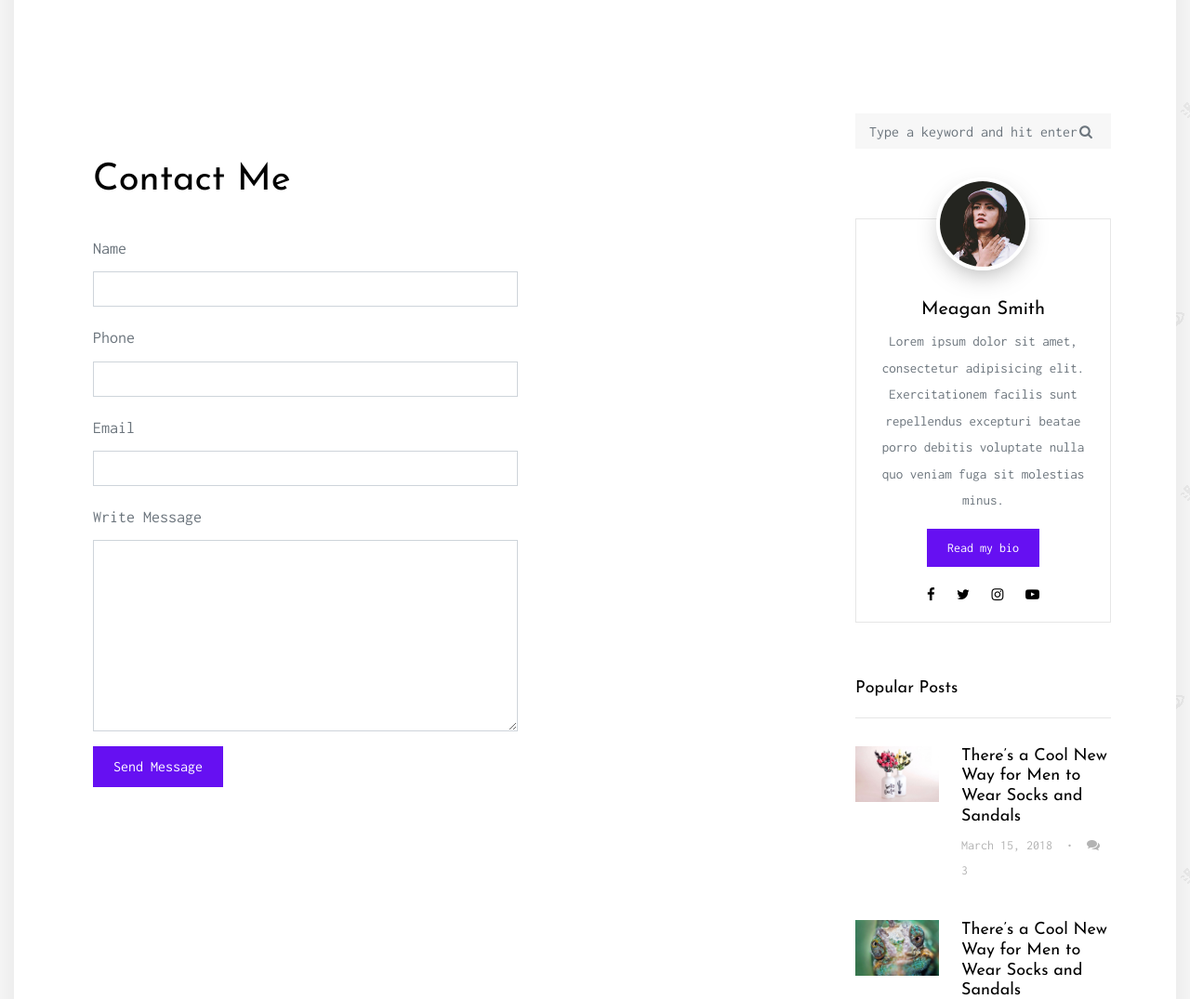
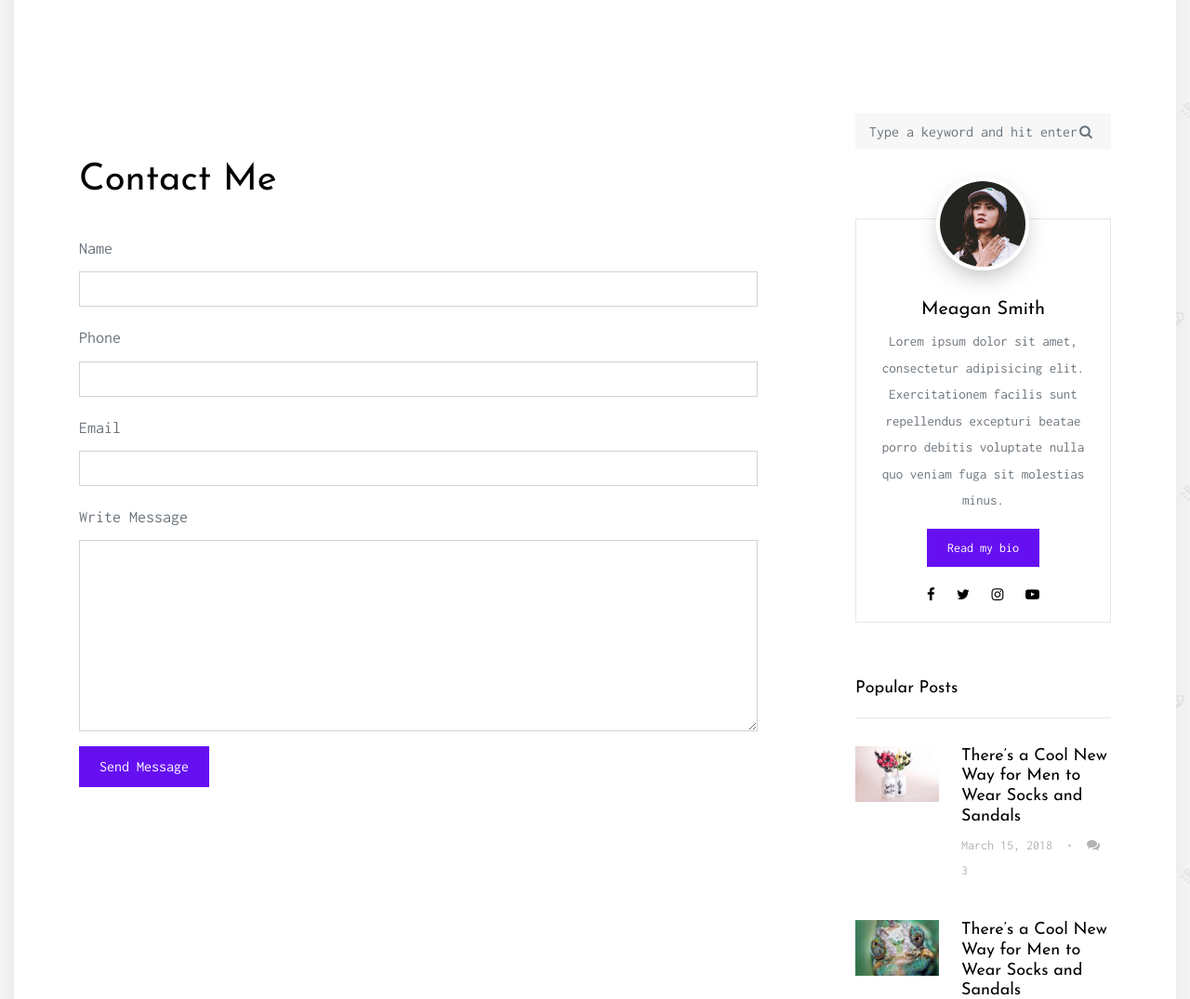
Before and after one commit to hhef/salt_and_pepper_shakers, a Django app: page /contact/ in a window 1280 px wide. Shown: the part 968-2043 px from the top of the page at 93% size. Run offline with Django 3.2, Linux system fonts and the light colour scheme; some libraries are stand-ins or nearby versions; some web fonts are replaced.

Commit message:
fix size of contact form

```diff
--- a/posts/templates/posts/contact.html
+++ b/posts/templates/posts/contact.html
@@ -2,7 +2,6 @@
 {% block content %}
 
 
-<div class="col-md-12 col-lg-8 main-content">
 <div class="row mb-4">
   <div class="col-md-6">
     <h1>Contact Me</h1>
@@ -34,7 +33,8 @@
       <input type="submit" value="Send Message" class="btn btn-primary">
     </div>
   </div>
+
 </form>
-</div>
+
 
 {% endblock content %}
```
Lines whose indentation alone changed are shown as unchanged.
